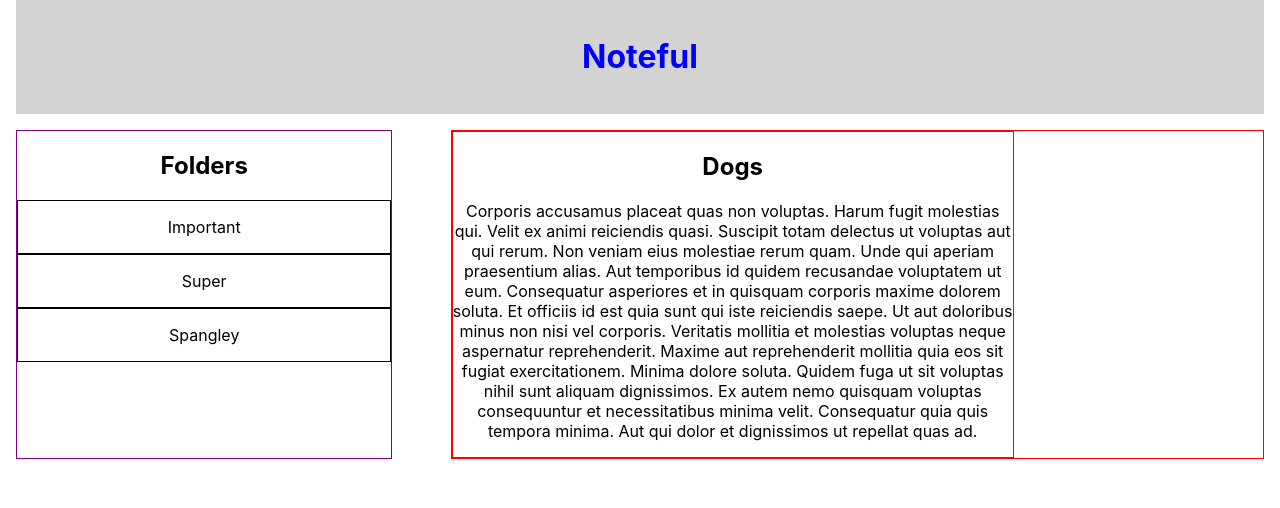
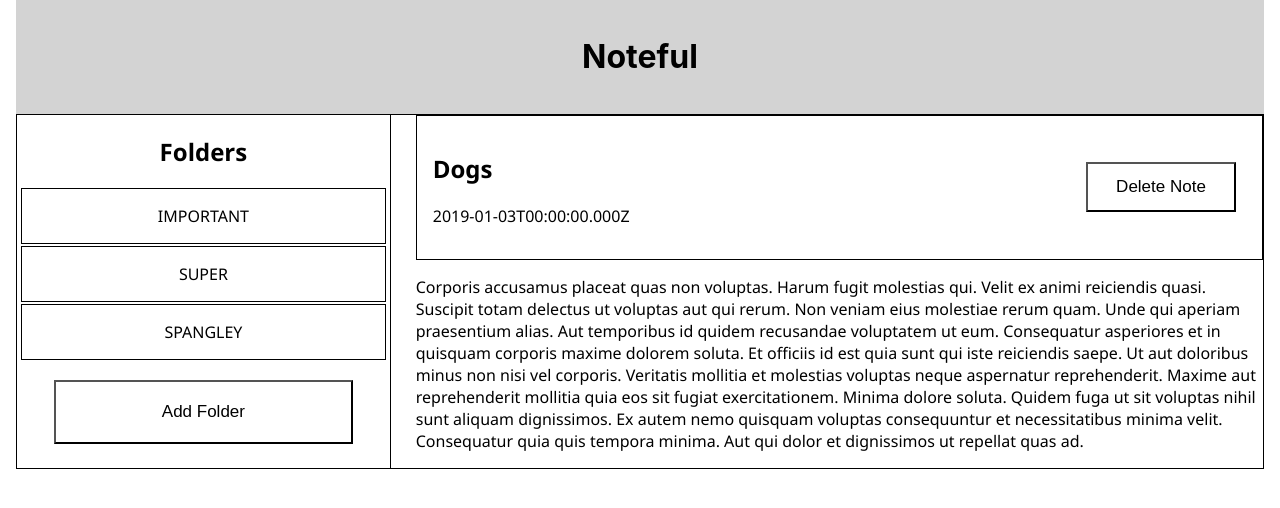
Before and after one commit to mteachey/noteful, a React (Create React App) app: page /note/cbc787a0-ffaf-11e8-8eb2-f2801f1b9fd1 in a window 1280 px wide. Shown: the top 508 px of the page. Built offline with nearby package versions, Linux system fonts and the light colour scheme.

Commit message:
added more styles and add folder, delete button - do not work now

```diff
--- a/src/App.css
+++ b/src/App.css
@@ -7,7 +7,20 @@ main{
   display:flex;
   justify-content:space-between;
   flex-wrap:wrap;
-  margin-top:1em;
+  border:1px #000 solid;
+  font-family:"Segoe UI", 'Roboto', sans-serif;
+
+}
+
+
+ul{
+  list-style-type: none;
+  list-style-type: none;
+  margin-block-start: 0em;
+  margin-block-end: 0em;
+  margin-inline-start: 0px;
+  margin-inline-end: 0px;
+  padding-inline-start: 0px;
 }
 
 header {
@@ -30,16 +43,16 @@ button {
 }
 
 a:-webkit-any-link{
-  color:blue;
+  color:#000;
 }
 
 @media only screen and (min-width:960px){
   .main-sidebar{
     width:30%;
-    border:1px purple solid;
+    border-right:1px #000 solid;
   }
   .main-main{
-    width:65%;
-    border:1px red solid;
+    width:68%;
+    /*border:1px red solid;*/
   }
 }
--- a/src/NoteItem/NoteItem.css
+++ b/src/NoteItem/NoteItem.css
@@ -1,10 +1,11 @@
-.NoteItem{
+.NoteItem__note-item{
+    text-align:left;
+}
+
+.NoteItem__note-item .note-item{
+    margin:0;
     width:100%;
 }
+@media only screen and (min-width:960px){
 
-@media only screen and (min-width:960px){
-    .NoteItem{
-        width:69%;
-        border:1px red solid;
     }
-    }
--- a/src/NoteItem/NoteItem.js
+++ b/src/NoteItem/NoteItem.js
@@ -11,8 +11,14 @@ export default function NoteItem(props) {
          )
 
         return (
-          <section className='NoteItem'>
-            <h2>{notesItem.name}</h2>
+          <section className='NoteItem__note-item'>
+            <div className="note-item">
+                <div>
+                    <h2>{notesItem.name}</h2>
+                    <p>{notesItem.modified}</p>
+                </div>
+                <button className="delete_button">Delete Note</button>
+            </div>
             <p>{notesItem.content}</p>
           </section>
         );
--- a/src/NoteList/NoteList.css
+++ b/src/NoteList/NoteList.css
@@ -2,23 +2,25 @@
     width:100%;
 }
 
-ul{
-    list-style-type: none;
-    margin-block-start: 0em;
-    margin-block-end: 0em;
-    margin-inline-start: 0px;
-    margin-inline-end: 0px;
-    padding-inline-start: 0px;
-}
-
-.NoteList__note-item{
+.note-item{
     text-align:left;
     border:1px solid #000;
     width: 90%;
     margin: 1em auto;
     padding: 1em;
+    display: flex;
+    justify-content: space-between;
+    align-items: center;
 }
 
-.add_note{
+.NoteList__button{
     width:300px;
+    margin:10px;
 }
+
+.delete_button{
+    width:150px;
+    height: 50px;
+    padding: 10px;
+    margin:10px;
+}
--- a/src/NoteList/NoteList.js
+++ b/src/NoteList/NoteList.js
@@ -27,6 +27,7 @@ class NoteList extends Component {
         <ul>
         {selectedNotesObj.map(note =>
           <li key={note.id} className="NoteList__note-item">
+            <div className="NoteList__note-item-info note-item">
                 <h3>
                     <Link to={`/note/${note.id}`}
                         onClick={() => this.props.handleNoteSelected('note', note.folderId)}>
@@ -34,12 +35,13 @@ class NoteList extends Component {
 
                     </Link>
                 </h3>
-            <p>Date modified {note.modified}
-              </p>
+                <p>Date modified {note.modified}</p>
+            </div>
+            <button className="NoteList__button delete_button">Delete</button>
           </li>
         )}
         </ul>
-        <button className="add_note">Add Note</button>
+        <button className="NoteList__button add_note">Add Note</button>
       </section>
     );
   }
--- a/src/Sidebar/Sidebar.css
+++ b/src/Sidebar/Sidebar.css
@@ -2,19 +2,17 @@
     width:100%;
 }
 
-ul{
-    list-style-type: none;
-    list-style-type: none;
-    margin-block-start: 0em;
-    margin-block-end: 0em;
-    margin-inline-start: 0px;
-    margin-inline-end: 0px;
-    padding-inline-start: 0px;
+
+.FolderList__list {
+    width: 98%;
+    margin: 10px auto;
 }
 
 .FolderList__folder-item{
    border:1px solid #000;
    padding: 1em;
+   margin:2px 0px;
+   text-transform: uppercase;
 }
 
 .FolderList__list  a{
@@ -23,5 +21,10 @@ ul{
 }
 
 .FolderList__list  a.active li{
-    background-color:lightblue;
+    background-color: black;
+    color: #fff;
 }
+
+.Sidebar__button{
+    width:80%;
+}
--- a/src/Sidebar/Sidebar.js
+++ b/src/Sidebar/Sidebar.js
@@ -21,6 +21,7 @@ class Sidebar extends Component {
             </NavLink>
         )}
         </ul>
+        <button className="Sidebar__button add_button">Add Folder</button>
       </div>
     );}
     else{
--- a/src/index.css
+++ b/src/index.css
@@ -1,3 +1,7 @@
+* {
+  box-sizing: border-box;
+}
+
 body {
   margin: 0;
   font-family: -apple-system, BlinkMacSystemFont, 'Segoe UI', 'Roboto', 'Oxygen',
@@ -5,6 +9,7 @@ body {
     sans-serif;
   -webkit-font-smoothing: antialiased;
   -moz-osx-font-smoothing: grayscale;
+
 }
 
 code {
```
Lines whose indentation alone changed are shown as unchanged.
